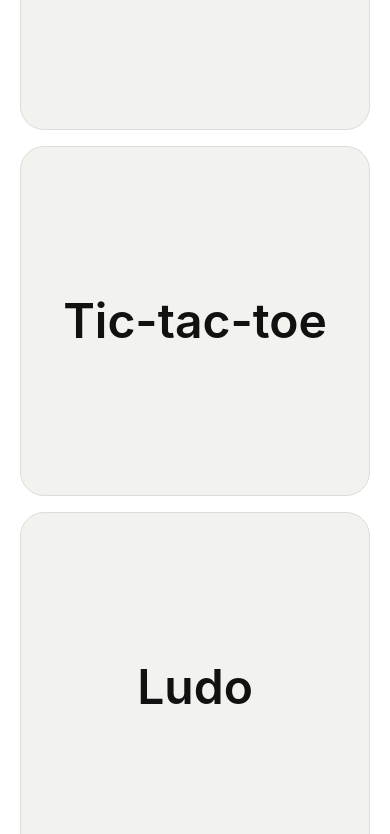
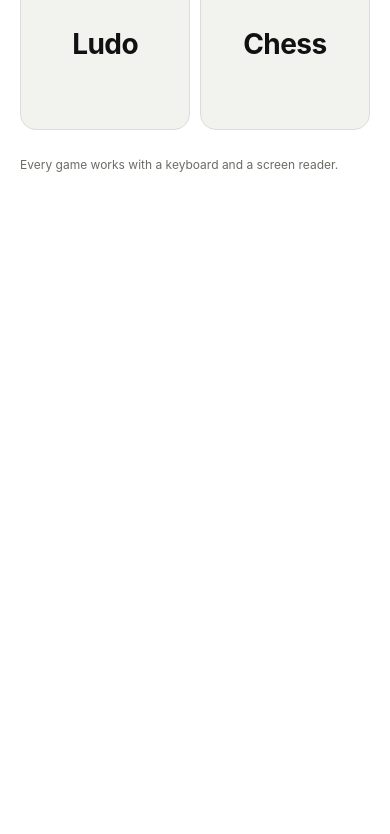
Before and after one commit to BadhriNadhBade/indie-games, a website: page games/index.html in a window 390 px wide. Shown: the part 413-1247 px from the top of the page. After the commit the page ends 844 px from the top, so only its background shows below. Drawn offline with Linux system fonts and the light colour scheme.

Commit message:
style: refine game card layout and update back link styling

```diff
--- a/games/assets/theme.css
+++ b/games/assets/theme.css
@@ -70,29 +70,31 @@ a:focus-visible {
 .back {
   display: inline-block;
   margin-bottom: 1.5rem;
-  font-size: 0.8125rem;
-  color: var(--dim);
-}
-.back:hover { color: var(--ink); }
-
-.back.home {
   padding: 0.5rem 1rem;
   background: var(--fill);
   border: 1px solid var(--line);
   border-radius: 999px;
+  font-size: 0.8125rem;
+  color: var(--dim);
   text-decoration: none;
 }
-.back.home:hover { text-decoration: none; border-color: var(--ink); }
+.back:hover { color: var(--ink); border-color: var(--ink); text-decoration: none; }
 
 /* Index cards */
 
 .games {
   list-style: none;
   display: grid;
-  grid-template-columns: repeat(auto-fill, minmax(min(100%, 13rem), 1fr));
-  gap: 1rem;
+  grid-template-columns: repeat(4, 1fr);
+  gap: 0.75rem;
   margin: 0;
   padding: 0;
+}
+@media (max-width: 640px) {
+  .games {
+    grid-template-columns: repeat(2, 1fr);
+    gap: 0.6rem;
+  }
 }
 .games li { min-width: 0; container-type: inline-size; }
 .games a {
@@ -101,18 +103,19 @@ a:focus-visible {
   justify-content: center;
   aspect-ratio: 1 / 1;
   width: 100%;
-  padding: 1.5rem;
+  padding: 0.75rem;
   background: var(--fill);
   border: 1px solid var(--line);
-  border-radius: 24px;
+  border-radius: 16px;
   text-decoration: none;
   text-align: center;
 }
 .games a:focus-visible { outline-offset: 4px; }
 .games .name {
-  font-size: clamp(1.5rem, 45cqw, 3rem);
+  font-size: clamp(1rem, 26cqw, 1.75rem);
   line-height: 1.05;
-  font-weight: 600;
+  font-weight: 700;
+  letter-spacing: -0.02em;
   color: var(--ink);
 }
 
--- a/games/index.html
+++ b/games/index.html
@@ -10,7 +10,7 @@
 </head>
 <body>
 <main class="page wide">
-  <a class="back home" href="https://badhrinadh.com">&larr; badhrinadh.com</a>
+  <a class="back" href="https://badhrinadh.com">&larr; badhrinadh.com</a>
 
   <h1>Games</h1>
   <p class="lede">Small browser games.</p>
```
